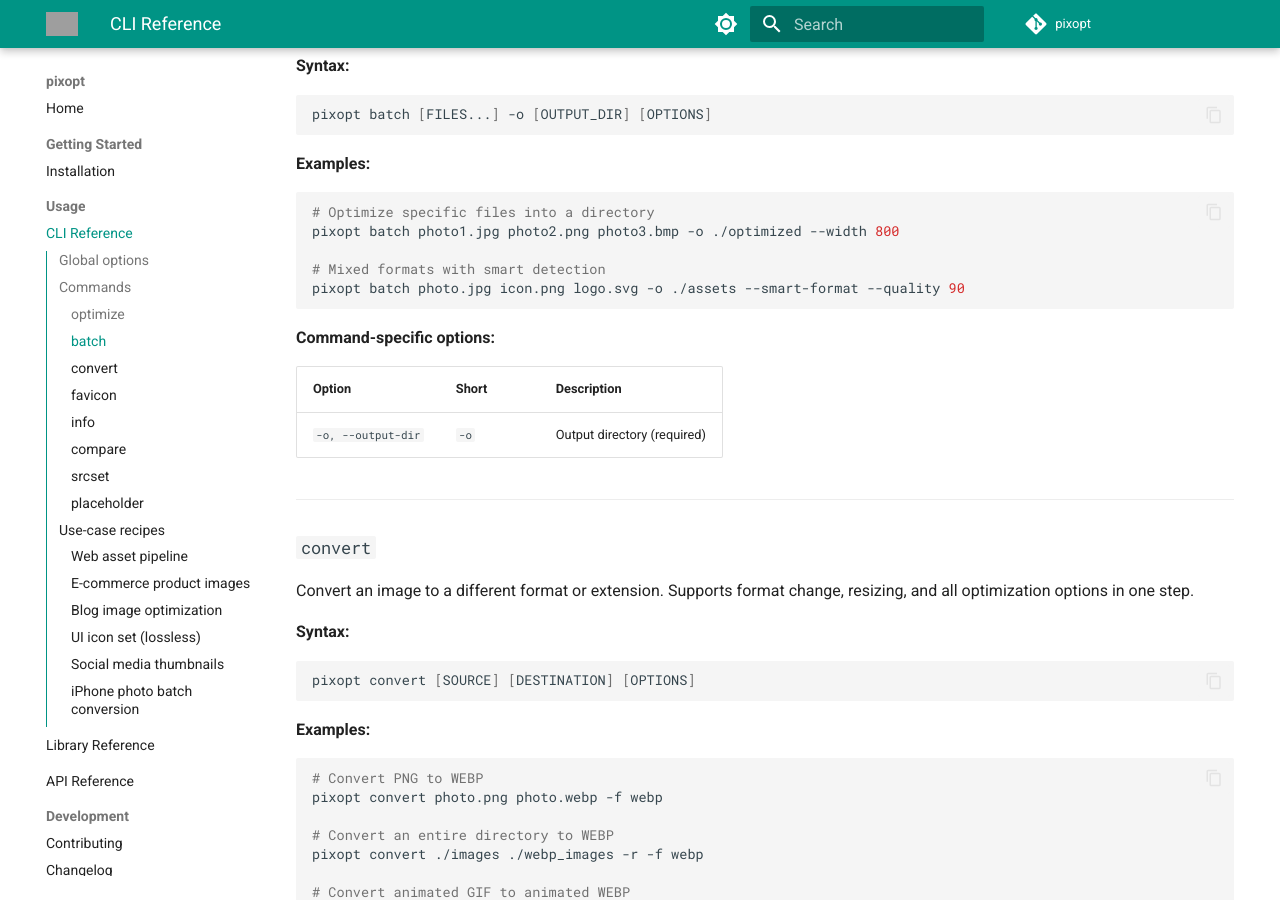
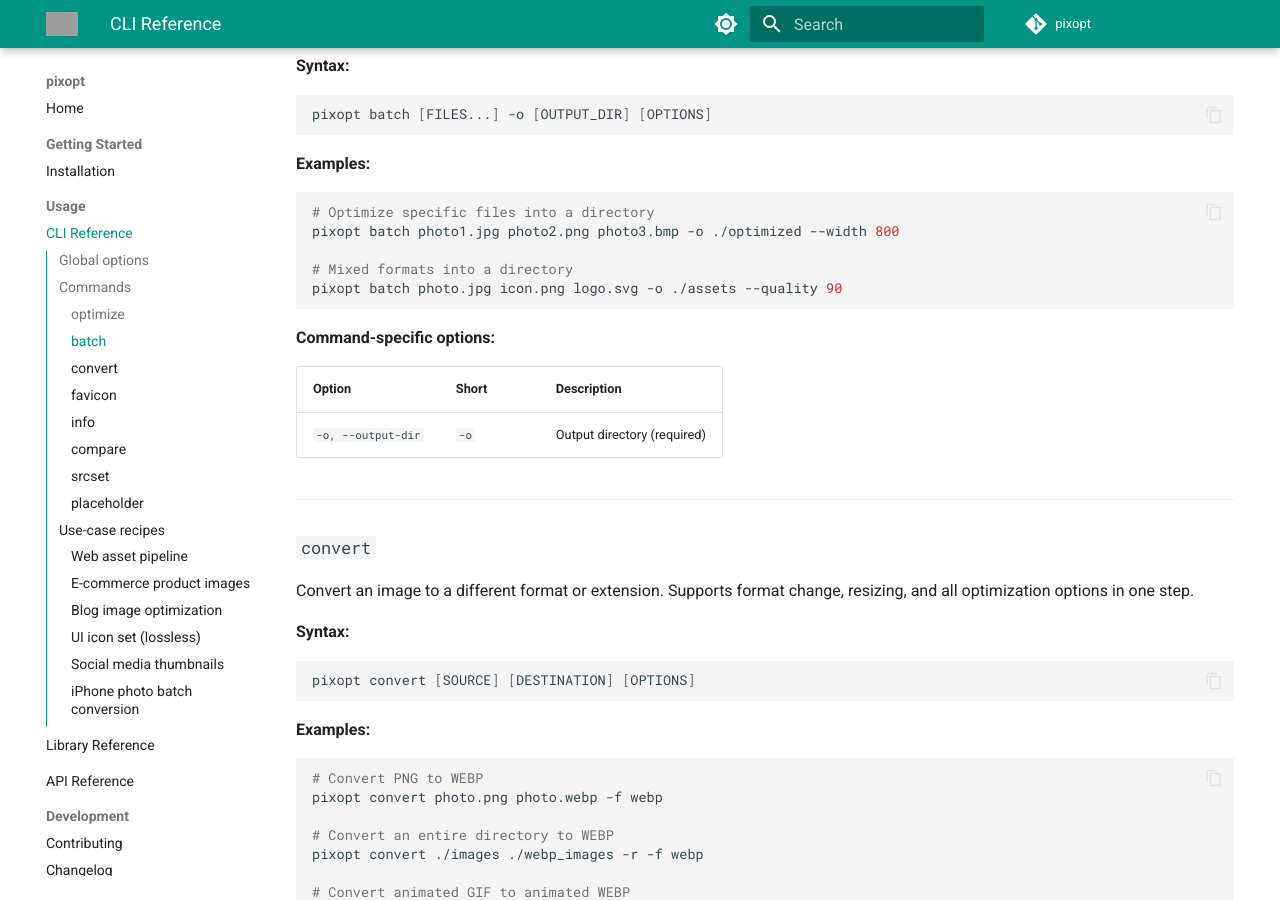
Before and after one commit to MathiasPaulenko/pixopt, an MkDocs documentation site: the page built from docs/cli.md, in a window 1280 px wide and 900 px high, scrolled down 2091 px. Built offline with MkDocs 1.6.1 and Material for MkDocs 9.7.7, drawn with Linux system fonts in a browser that asks for light colours; comment, search, counter and statistics services are not loaded; grey boxes are pictures that could not be loaded.

Commit message:
Restore mkdocs --strict in CI and fix batch CLI example

````diff
--- a/docs/cli.md
+++ b/docs/cli.md
@@ -88,8 +88,8 @@
 # Optimize specific files into a directory
 pixopt batch photo1.jpg photo2.png photo3.bmp -o ./optimized --width 800
 
-# Mixed formats with smart detection
-pixopt batch photo.jpg icon.png logo.svg -o ./assets --smart-format --quality 90
+# Mixed formats into a directory
+pixopt batch photo.jpg icon.png logo.svg -o ./assets --quality 90
 ```
 
 **Command-specific options:**
````
Also changed, not shown: CHANGELOG.md (+2 -0 lines).
